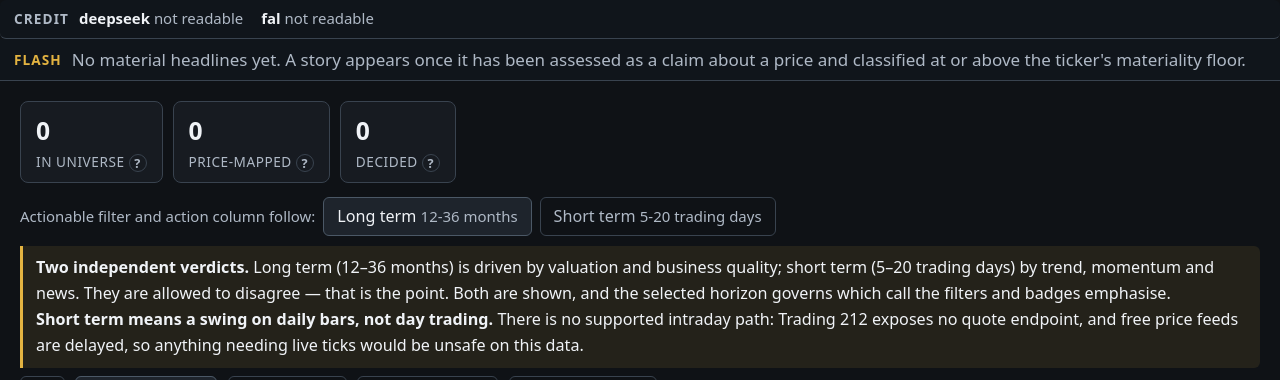
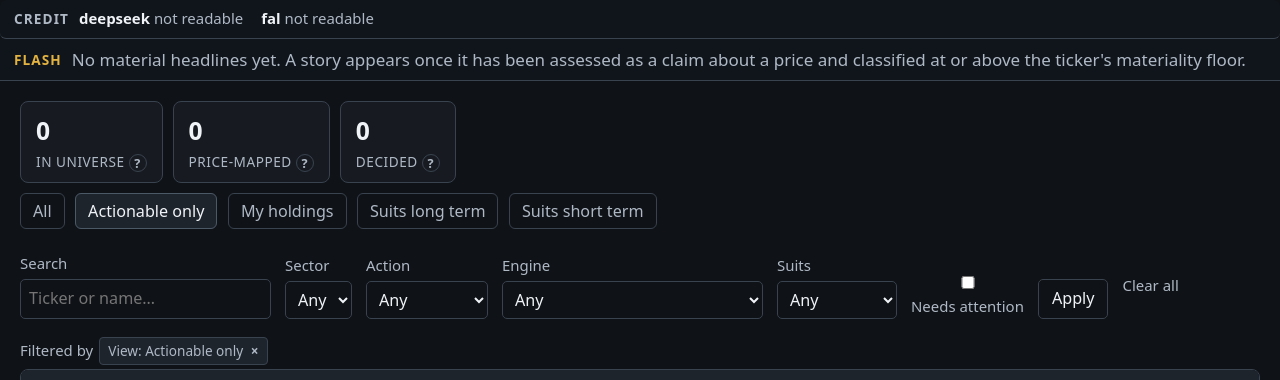
Before and after one commit to awltux/AwltuxTrading, a FastAPI app: page /dashboard?view=suggestions in a window 1280 px wide. Shown: the part 102-482 px from the top of the page. Run offline with FastAPI, Linux system fonts and the light colour scheme; data that the repository does not hold is empty; some libraries are stand-ins or nearby versions.

Commit message:
Remove the Recommendations page's second pair of horizon buttons
Asked for: *"In Recommendation remove the string 'Actionable filter and action column follow:',
the two buttons following it and the explanatory text below the buttons. These seem to duplicate
the 'Suits long term' and 'Suits short term' buttons."*

They did read as a duplicate: one row offered "Long term" and "Short term", and the views row
below it offers "Suits long term" and "Suits short term". The first set chose the *horizon*
(which verdict the action column emphasises, and which horizon "Actionable only" applies to),
the second filters on the decision's `horizon_fit` -- so they are not the same control, but two
pairs of buttons using two of the same words is a distinction the page was making the reader
work out for themselves.

So the picker row, its label and the note under it are gone. **The `horizon` parameter stays
supported**: a link that carries `?horizon=short_term` still emphasises that verdict and still
drives "Actionable only", and the filter form keeps carrying it in a hidden field so a submit
does not reset it. What is gone is the second control; nothing that was reachable before is
unreachable now -- `Suits long term` / `Suits short term` are the way a reader filters, and the
table shows both verdicts on every row regardless.

Two statements from the removed note were not about the duplicate controls, and are kept:

* "the two verdicts are independent and may disagree" -- already in the glossary, on the
  `long_term_action` and `short_term_action` fields and in the README's *Two horizons* section;
* "short term means a swing on daily bars, not day trading" -- **moved into the glossary entry
  for the Short term column**, where "what does Short term mean" is asked, because deleting it
  would lose a limitation rather than a duplicate.

The "Actionable only" tooltip used to say "the selected horizon", which pointed at a control the
page no longer has; it now names the horizon in force (`long term` unless the link says
otherwise).

Tests: three in `tests/test_api.py` -- the picker and its text are gone, the Suits buttons are
still there, and `?horizon=short_term` is still honoured and still carried by the form.

```diff
--- a/src/awltux/web/glossary.py
+++ b/src/awltux/web/glossary.py
@@ -79,7 +79,10 @@ FIELDS: tuple[Field, ...] = (
         "The 5-20 trading day verdict.",
         "Deliberately able to disagree with the long-term column: a share can be a poor "
         "business trading well, or a good one that has run ahead of itself. When the "
-        "two disagree the row is worth reading rather than dismissing.",
+        "two disagree the row is worth reading rather than dismissing. It is a swing on "
+        "daily bars, not day trading: there is no supported intraday path, because "
+        "Trading 212 exposes no quote endpoint and the free price feeds are delayed, so "
+        "anything needing live ticks would be unsafe on this data.",
     ),
     Field(
         "composite_score",
--- a/src/awltux/web/templates/dashboard.html
+++ b/src/awltux/web/templates/dashboard.html
@@ -44,30 +44,18 @@
   </p>
 {% endif %}
 
-{# ------------------------------------------------------------------ horizons #}
-<section class="horizon-bar">
-  <div class="horizon-picker">
-    <span class="muted small">Actionable filter and action column follow:</span>
-    {% for key, definition in horizons.items() %}
-      <a class="{% if filters.value('horizon') == key %}active{% endif %}"
-         href="{{ filters.href('/dashboard', horizon=key, action=None) }}"
-         title="{{ definition.description }}">
-        {{ definition.label }} <span class="muted small">{{ definition.guidance }}</span>
-      </a>
-    {% endfor %}
-  </div>
-</section>
+{# The horizon picker and the "two independent verdicts" note that used to sit here were
+   removed on 2026-10-23, asked for directly: they read as a second pair of "Suits long term" /
+   "Suits short term" buttons, and those -- in the views row below -- are the controls a reader
+   actually filters by.
 
-<p class="notice">
-  <strong>Two independent verdicts.</strong> Long term (12–36 months) is driven by
-  valuation and business quality; short term (5–20 trading days) by trend, momentum
-  and news. They are allowed to disagree — that is the point. Both are shown, and
-  the selected horizon governs which call the filters and badges emphasise.
-  <br>
-  <strong>Short term means a swing on daily bars, not day trading.</strong> There is
-  no supported intraday path: Trading 212 exposes no quote endpoint, and free price
-  feeds are delayed, so anything needing live ticks would be unsafe on this data.
-</p>
+   The `horizon` parameter survives them: it decides which verdict the action column emphasises
+   and which horizon "Actionable only" applies to, so a link that sets it keeps working. There is
+   simply no second row of buttons offering the same two words.
+
+   The one statement in that block that was not about the duplicate controls -- that a short
+   horizon here is a swing on daily bars and not day trading -- moved into the glossary entry
+   beside the Short term column, where "what does Short term mean" is asked. #}
 
 {# A limitation the reader must see, because it changes what the gate can claim. #}
 {% if capabilities and capabilities.portfolio is defined and not capabilities.portfolio %}
@@ -99,7 +87,10 @@
        href="{{ filters.href('/dashboard', view='all') }}">All</a>
     <a class="{% if filters.value('view') == 'suggestions' %}active{% endif %}"
        href="{{ filters.href('/dashboard', view='suggestions') }}"
-       title="Only calls the risk gate allowed on the selected horizon">Actionable only</a>
+       {# "The selected horizon" used to be something the reader chose from a picker; it is now
+          only ever set by the URL, so the tooltip names the horizon it means rather than
+          pointing at a control that is no longer on the page. #}
+       title="Only calls the risk gate allowed on the {{ horizons[filters.value('horizon')].label | lower }} horizon">Actionable only</a>
     <a class="{% if filters.value('view') == 'held' %}active{% endif %}"
        href="{{ filters.href('/dashboard', view='held') }}">My holdings</a>
     <a class="{% if filters.value('horizon_fit') %}active{% endif %}"
```
Also changed, not shown: tests/test_api.py (+37 -0 lines), README.md.
